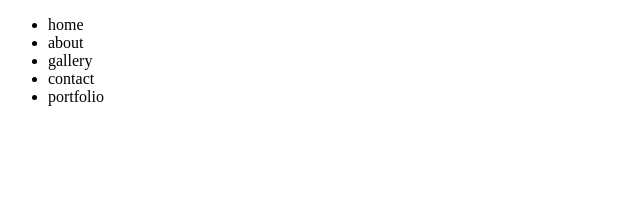
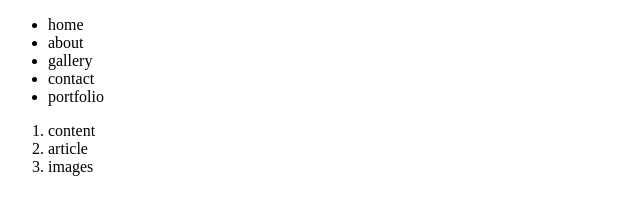
Before and after one commit to anayasingh95820/demo, a plain HTML site: page index.html in a window 1280 px wide. Shown: the whole page, without its empty margins (0-640 px from the left). Drawn offline with Linux system fonts and the light colour scheme.

Commit message:
commit work devA

```diff
--- a/index.html
+++ b/index.html
@@ -14,5 +14,10 @@
         <li>contact</li>
         <li>portfolio</li>
     </ul>
+    <ol>
+        <li>content</li>
+        <li>article</li>
+        <li>images</li>
+    </ol>
 </body>
 </html>
```
